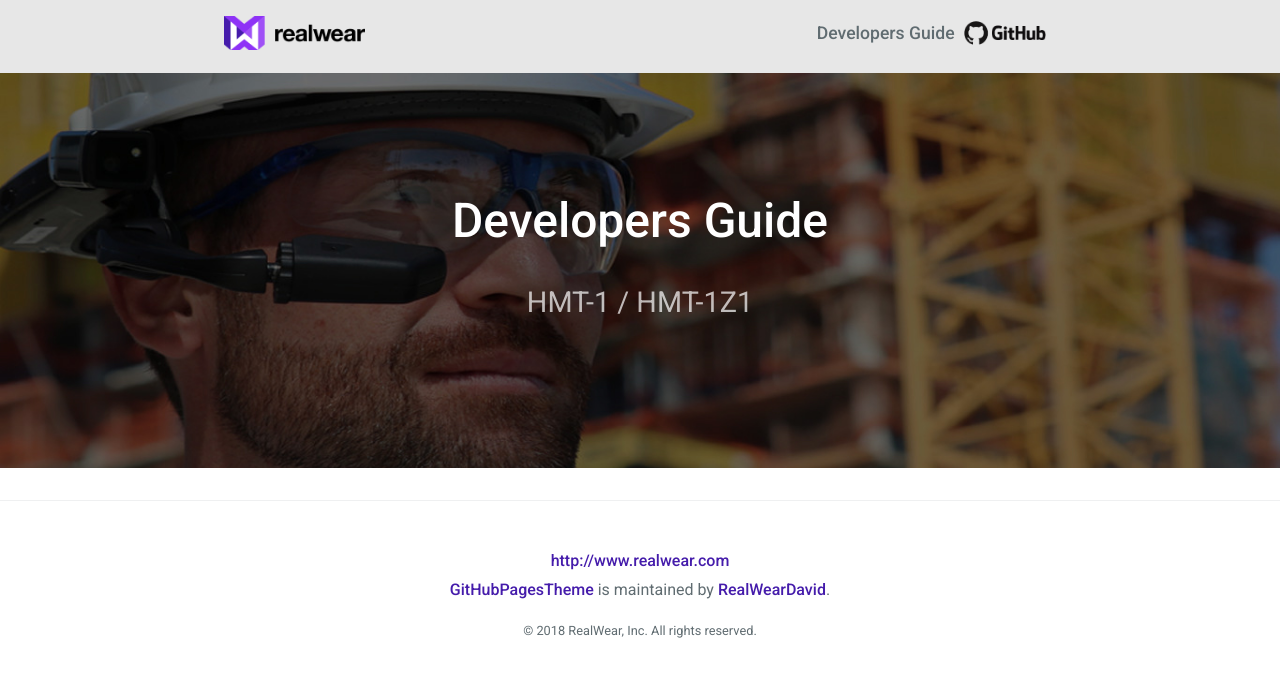
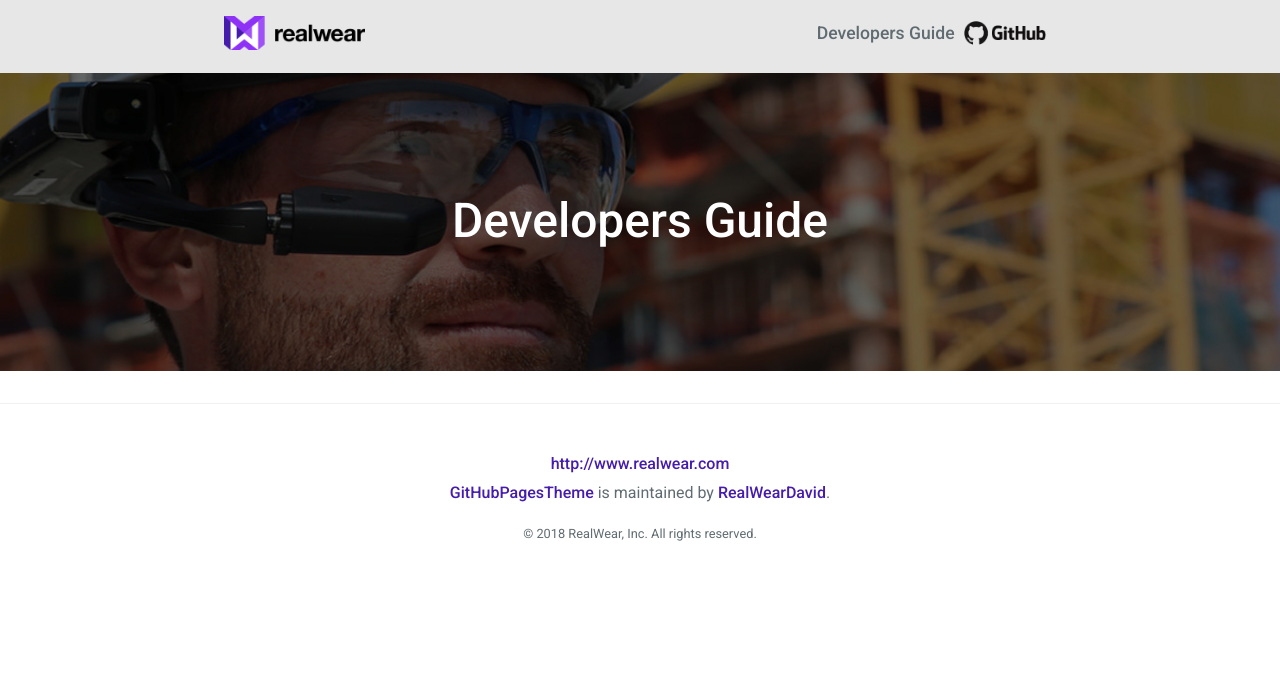
Before and after one commit to RealWearDavid/GitHubPagesTheme, a Jekyll site: the page built from index.md, in a window 1280 px wide. Shown: the top 677 px of the page. Built offline with Jekyll 4.4.1, drawn with Linux system fonts in a browser that asks for light colours.

Commit message:
Remove subtitles from main pages (Task HMT-583)
Remove subtitles from all pages on the main site

```diff
--- a/_layouts/default.html
+++ b/_layouts/default.html
@@ -20,7 +20,6 @@
 
         <div class="content">
           <h1 class="project-name">{{ page.title | default: site.github.repository_name }}</h1>
-          <h2 class="project-tagline">{{ page.description | default: site.github.project_tagline }}</h2>
           {% if site.github.is_project_page %}
             <a href="{{ site.github.repository_url }}" class="btn dark">View on GitHub</a>
           {% endif %}
--- a/_layouts/framework.html
+++ b/_layouts/framework.html
@@ -13,7 +13,6 @@
         <p class="breadcrumbs"><a href="/">{{ site.title }}</a> > HMT-1 and {{ page.title }}</p>
         <div class="content">
           <h1 class="project-name">HMT-1 and {{ page.title | default: site.github.repository_name }}</h1>
-          <h2 class="project-tagline">{{ page.description | default: site.github.project_tagline }}</h2>
           {% if site.github.is_project_page %}
             <a href="{{ site.github.repository_url }}" class="btn dark">View on GitHub</a>
           {% endif %}
--- a/_layouts/home.html
+++ b/_layouts/home.html
@@ -12,7 +12,6 @@
 
     <section class="home-header">
         <h1 class="project-name">{{ site.title | default: site.github.repository_name }}</h1>
-        <h2 class="project-tagline">{{ site.description | default: site.github.repository_name }}</h2>
     </section>
 
 
```
